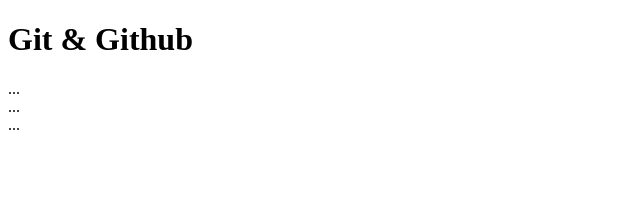
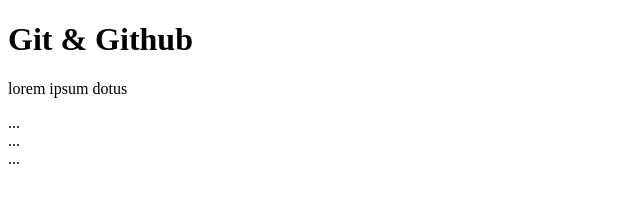
Before and after one commit to YassineZribi/git-github-labs, a plain HTML site: page index.html in a window 1280 px wide. Shown: the whole page, without its empty margins (0-640 px from the left). Drawn offline with Linux system fonts and the light colour scheme.

Commit message:
Add lorem ipsum paragraph

```diff
--- a/index.html
+++ b/index.html
@@ -7,6 +7,7 @@
 </head>
 <body>
     <h1>Git & Github</h1>
+    <p>lorem ipsum dotus</p>
     <nav>
         ...
     </nav>
```
